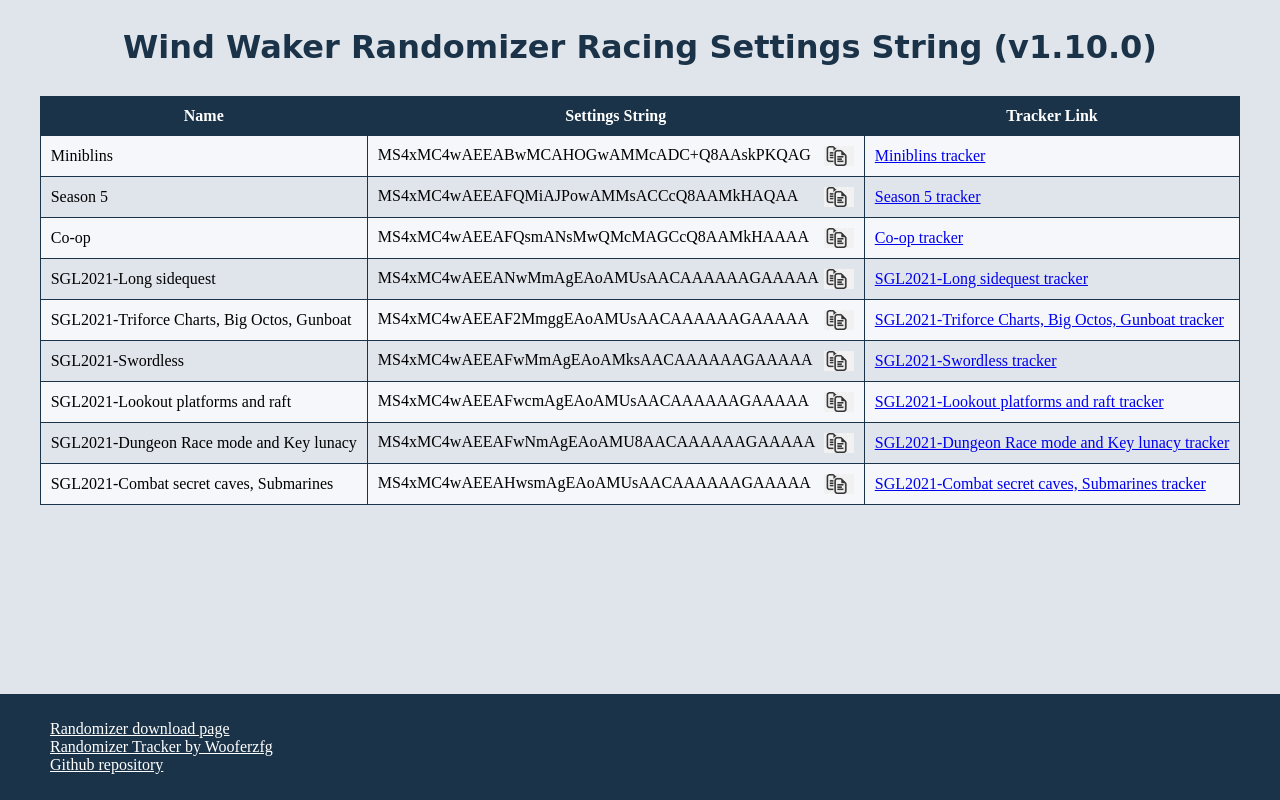
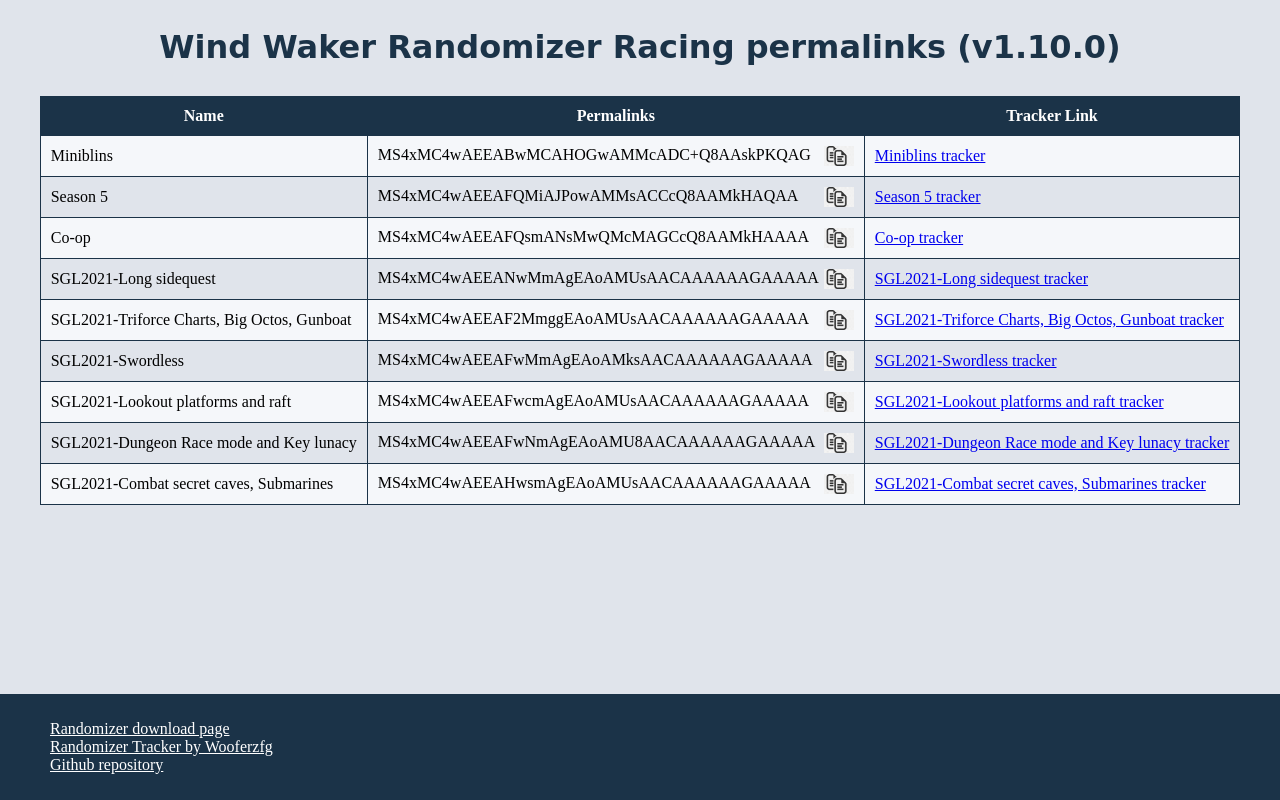
Before and after one commit to kenokeefe91/wwrando-permalinks, a plain HTML site: page index.html in a window 1280 px wide. Drawn offline with Linux system fonts and the light colour scheme; a web font is replaced by a local one.

Commit message:
Deploying to gh-pages from @ kenokeefe91/wwrando-settings-string@4c4bd00580880a986d081d6fe149a152a9741928 🚀

```diff
--- a/index.html
+++ b/index.html
@@ -1,7 +1,7 @@
 <!DOCTYPE html>
 <html>
 <head>
-    <title>WWR Settings String 1.10.0</title>
+    <title>WWR Permalinks 1.10.0</title>
     <style>
 
         body {
@@ -87,11 +87,11 @@
 </head>
 <body>
     <div class="container">
-        <h1>Wind Waker Randomizer Racing Settings String (v1.10.0)</h1>
+        <h1>Wind Waker Randomizer Racing permalinks (v1.10.0)</h1>
         <table>
             <tr>
                 <th>Name</th>
-                <th>Settings String</th>
+                <th>Permalinks</th>
                 <th>Tracker Link</th>
             </tr>
 
```
